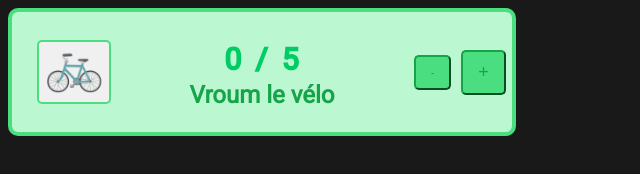
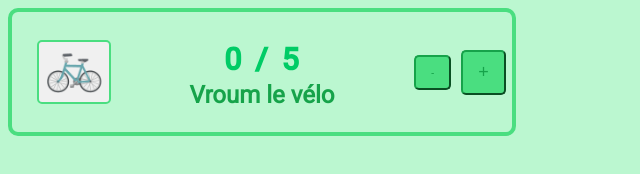
Before and after one commit to AdrienGaill/adriengaill.github.io, a plain HTML site: page index.html in a window 1280 px wide. Shown: the whole page, without its empty margins (0-640 px from the left). Drawn offline with Linux system fonts and the light colour scheme.

Commit message:
Update index.html

```diff
--- a/index.html
+++ b/index.html
@@ -5,7 +5,7 @@
     <title>Notion Velo</title>
     <style>
         body {
-            background-color: #191919; /* Dark background color */
+            background-color: #bbf7d0; /* Dark background color */
             color: #fff; /* Text color */
             text-align: center;
             font-family: 'Roboto', sans-serif;
```
